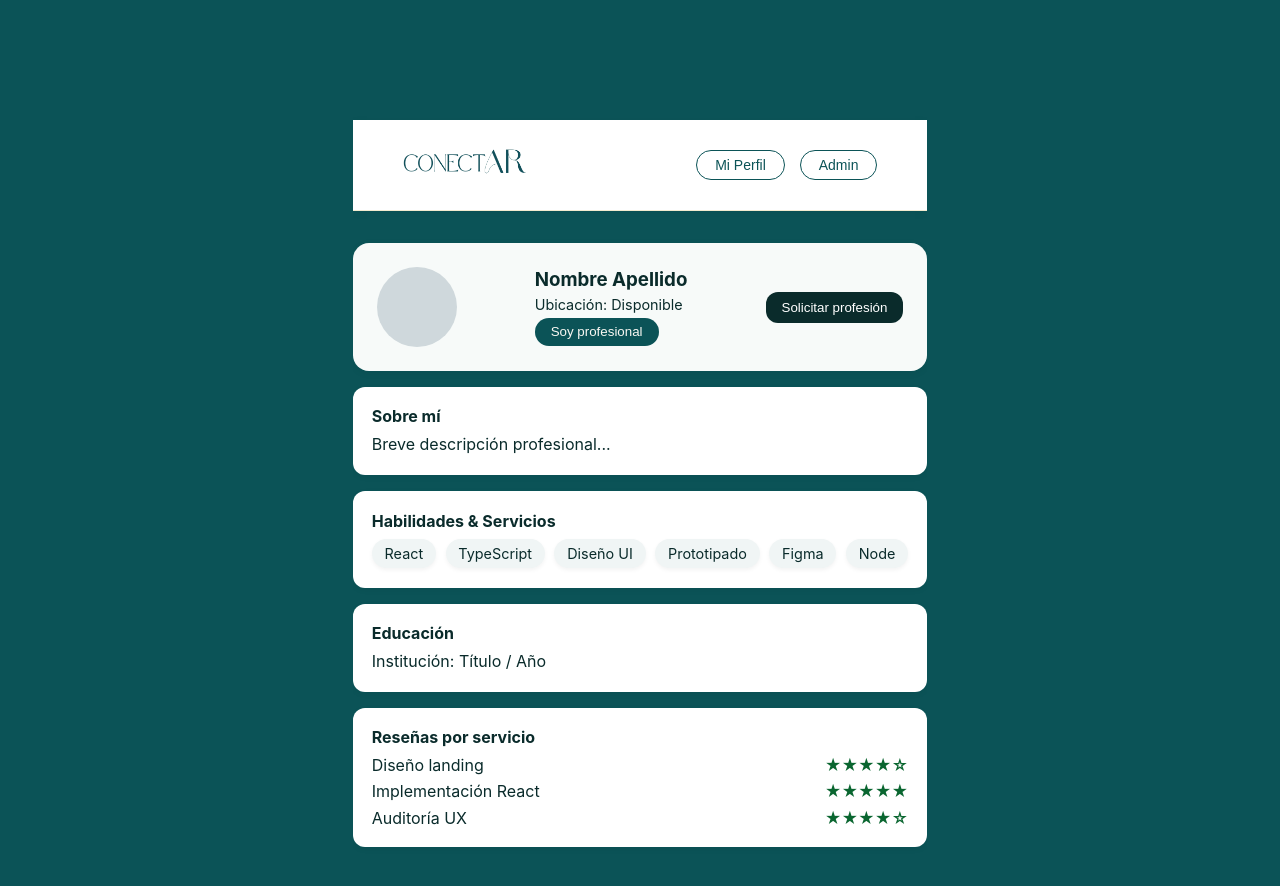
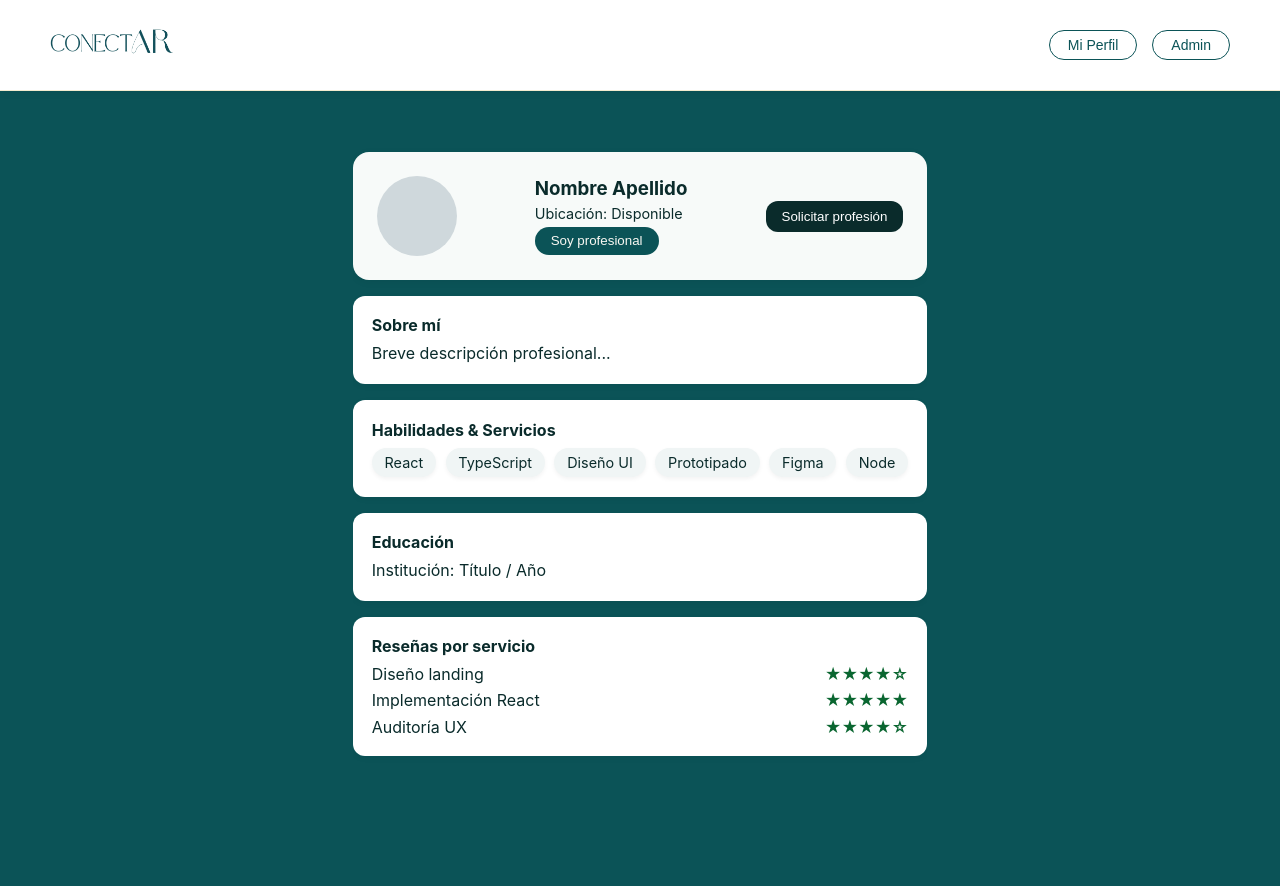
Before and after one commit to AugustoMoratti/TP-DSW-2025-Moratti-Soto-Cossia-Bertuccelli, a React (Vite) app in the folder Frontend/conectar/: page /perfil in a window 1280 px wide. Shown: the top 886 px of the page. Built offline with nearby package versions, Linux system fonts and the light colour scheme.

Commit message:
Bug fixes

```diff
--- a/Frontend/conectar/src/app.css
+++ b/Frontend/conectar/src/app.css
@@ -1,10 +1,15 @@
-body {
+body, html {
   margin: 0;
+  padding: 0;
+  height: 100%;
   background: #114f5a;
   color: #fff;
-  font-family: system-ui;
-  display: grid;
-  place-content: center;
+  font-family: system-ui, sans-serif;
+}
+
+#root {
+  display: flex;
+  flex-direction: column;
   min-height: 100vh;
 }
 
@@ -14,8 +19,7 @@ body {
   gap: 8px;
 }
 
-.App_header{
+.app-container {
   display: flex;
   flex-direction: column;
-  gap: 8px;
 }
--- a/Frontend/conectar/src/components/header/header.css
+++ b/Frontend/conectar/src/components/header/header.css
@@ -1,9 +1,9 @@
 .header {
+  position: fixed;
   top: 0;
   left: 0;
   width: 100%;
-  height: auto;
-  background-color: #114f5a;
+  background-color: #fff;
   box-shadow: 0 2px 8px rgba(0, 0, 0, 0.05);
   z-index: 100;
   border-bottom: 1.5px solid #f4ebd0;
--- a/Frontend/conectar/src/pages/BusquedaProfesionales/busqProf.css
+++ b/Frontend/conectar/src/pages/BusquedaProfesionales/busqProf.css
@@ -1,5 +1,3 @@
-html,
-body,
 .busprof-page {
   display: flex;
   flex-direction: column;
--- a/Frontend/conectar/src/pages/BusquedaProfesionales/busqProf.tsx
+++ b/Frontend/conectar/src/pages/BusquedaProfesionales/busqProf.tsx
@@ -2,7 +2,7 @@ import { useState } from "react";
 import Header from "../../components/header/header"
 import type { Usuario } from "../interfaces/usuario.ts";
 import CardProfesional from "./cardsProf.tsx";
-import styles from "./busqProf.css";
+import "./busqProf.css";
 
 export default function BusquedaProfesionales() {
   const [query, setQuery] = useState('');
@@ -27,7 +27,7 @@ export default function BusquedaProfesionales() {
 
   return (
     <div className="busprof-page">
-      <Header>
+      <Header bgColor="#ffffff" logoSrc="/assets/conect_2_1.png">
         <button className="header-btn">Mi Perfil</button>
         <button className="header-btn">Admin</button>
       </Header>
```
